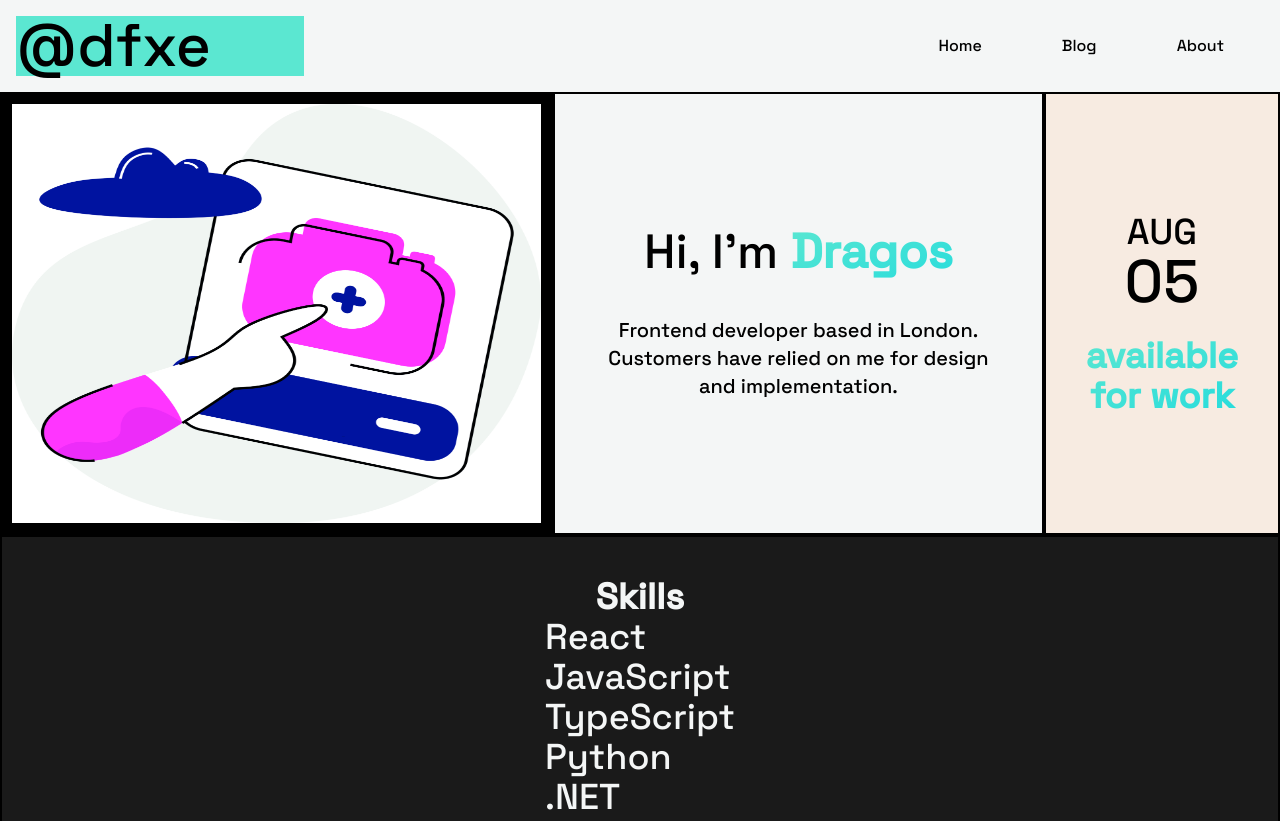
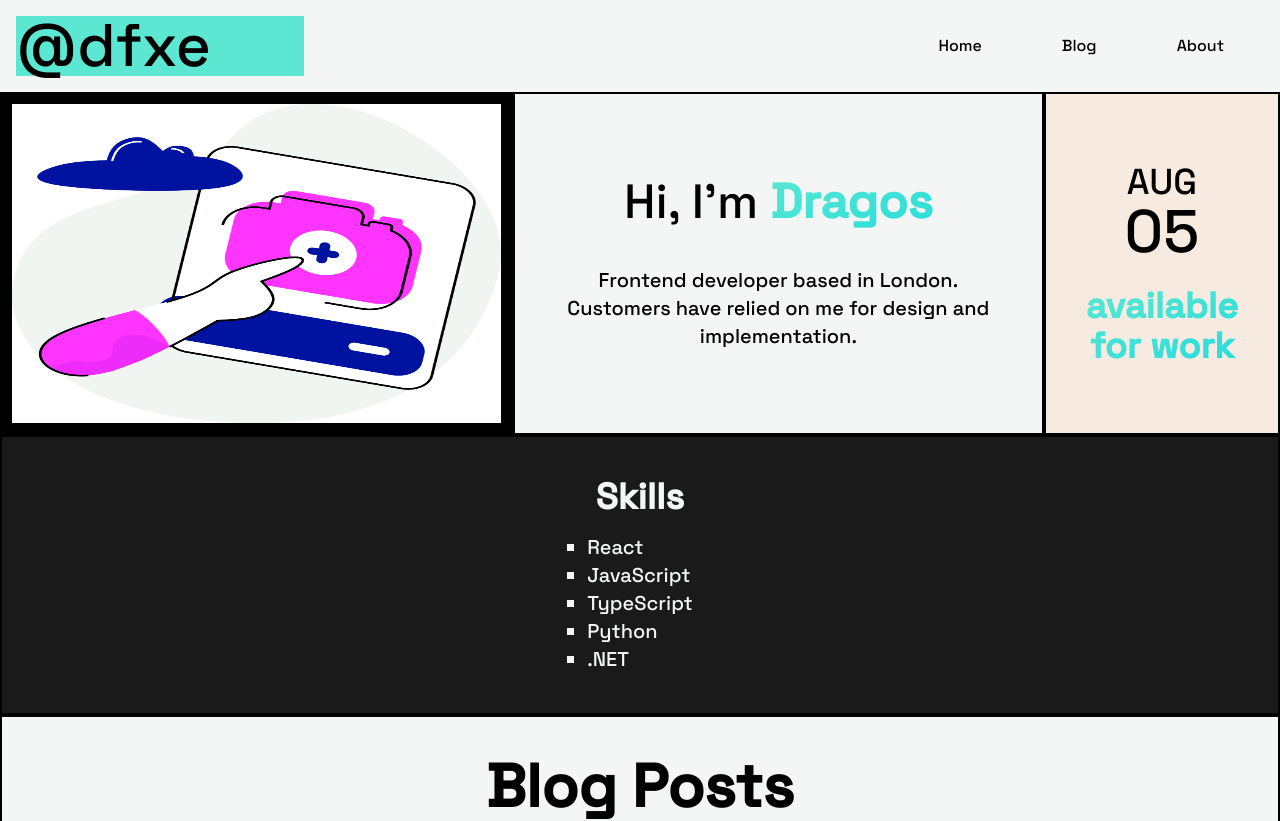
Before and after one commit to dfxe/my-site-updated, a Next.js app in the folder portfolio/: page / in a window 1280 px wide. Shown: the top 821 px of the page. Built offline with nearby package versions, Linux system fonts and the light colour scheme.

Commit message:
Add back to top button

```diff
--- a/portfolio/components/AboutCard/AboutCard.tsx
+++ b/portfolio/components/AboutCard/AboutCard.tsx
@@ -1,4 +1,3 @@
-import React from "react";
 import Card from "../CardPrototypes/Card";
 
 const AboutCard = () => {
--- a/portfolio/components/BackToTopButton/BackToTop.tsx
+++ b/portfolio/components/BackToTopButton/BackToTop.tsx
@@ -6,7 +6,7 @@ const BackToTop = () => {
   useEffect(() => {
     if (typeof window != "undefined")
       window.addEventListener("scroll", () => {
-        if (window.pageYOffset > 300) {
+        if (window.pageYOffset > 300 && window.screen.width < 1024) {
           setShowButton(true);
         } else {
           setShowButton(false);
@@ -23,17 +23,17 @@ const BackToTop = () => {
       });
   };
   return (
-    <div>
+    <>
       {showButton && (
         <button
           onClick={scrollToTop}
-          className="w-24 h-24 absolute float-right z-100 bg-peach"
+          className="w-24 h-24 bottom-24 right-0 fixed z-[1000] bg-peach"
           aria-label="scroll-to-top-button"
         >
-          BTN
+          &#8593;
         </button>
       )}
-    </div>
+    </>
   );
 };
 
--- a/portfolio/components/BlogCard/BlogCard.tsx
+++ b/portfolio/components/BlogCard/BlogCard.tsx
@@ -1,4 +1,3 @@
-import React from "react";
 import Card from "../CardPrototypes/Card";
 import { nanoid } from "nanoid";
 const BlogCard = () => {
--- a/portfolio/components/CardPrototypes/Card.tsx
+++ b/portfolio/components/CardPrototypes/Card.tsx
@@ -1,5 +1,3 @@
-import React from "react";
-
 type Props = {
   children: React.ReactNode;
   borderStyle?: string;
--- a/portfolio/components/CardPrototypes/NoPaddingCard.tsx
+++ b/portfolio/components/CardPrototypes/NoPaddingCard.tsx
@@ -1,5 +1,3 @@
-import React from "react";
-
 type Props = {
   children: React.ReactNode;
   borderStyle?: string;
--- a/portfolio/components/Footer/Footer.tsx
+++ b/portfolio/components/Footer/Footer.tsx
@@ -1,5 +1,3 @@
-import React from "react";
-
 const Footer = () => {
   return (
     <div className="flex flex-col justify-center items-center text-base my-4">
--- a/portfolio/components/PhotoCard/PhotoCard.tsx
+++ b/portfolio/components/PhotoCard/PhotoCard.tsx
@@ -1,4 +1,3 @@
-import React from "react";
 import NoPaddingCard from "../CardPrototypes/NoPaddingCard";
 import Image from "next/image";
 import comingSoonPhoto from "./../../public/photo-coming-soon.png";
@@ -9,14 +8,14 @@ const PhotoCard = ({ borderStyle = "" }) => {
       <Image
         src={comingSoonPhoto}
         alt="A picture placeholder for a picture of me."
-        width={1280}
-        height={1024}
+        width={1080}
+        height={720}
         style={{
           border: "10px solid black",
         }}
         placeholder="blur"
         priority
-        quality={"70"}
+        quality={"95"}
       />
     </NoPaddingCard>
   );
--- a/portfolio/components/Portfolio.tsx
+++ b/portfolio/components/Portfolio.tsx
@@ -1,4 +1,3 @@
-import React from "react";
 import AvailableCard from "./AvailableCard/AvailableCard";
 import Card from "./CardPrototypes/Card";
 import ProjectCard from "./ProjectCard/ProjectCard";
--- a/portfolio/components/ProjectCard/ProjectCard.tsx
+++ b/portfolio/components/ProjectCard/ProjectCard.tsx
@@ -1,4 +1,3 @@
-import React from "react";
 import Card from "../CardPrototypes/Card";
 import Image from "next/image";
 import NumbersPopImage from "../../public/project-images/rmg-1.png";
--- a/portfolio/components/ShowcaseProjectCard/ShowcaseProjectCard.tsx
+++ b/portfolio/components/ShowcaseProjectCard/ShowcaseProjectCard.tsx
@@ -1,4 +1,3 @@
-import React from "react";
 import PatternBayLogo from "../../public/PatternBayLogo";
 import NoPaddingCard from "../CardPrototypes/NoPaddingCard";
 import Image from "next/image";
--- a/portfolio/components/SkillsCard/SkillsCard.tsx
+++ b/portfolio/components/SkillsCard/SkillsCard.tsx
@@ -3,10 +3,11 @@ import Card from "../CardPrototypes/Card";
 const SkillsCard = () => {
   return (
     <Card borderStyle={"border-b-2 bg-card-important"}>
-      <h1 className="text-4xl whitespace-normal lg:whitespace-nowrap font-extrabold text-background text-center">
+      <h1 className="text-4xl whitespace-normal lg:whitespace-nowrap font-extrabold text-background text-center mb-4">
         Skills
       </h1>
-      <ul className=" children:text-background children:text-4xl">
+
+      <ul className=" children:text-background children:text-xl list-square">
         <li>React</li>
 
         <li>JavaScript</li>
--- a/portfolio/tailwind.config.js
+++ b/portfolio/tailwind.config.js
@@ -42,6 +42,14 @@ module.exports = {
         title: "3rem",
       },
     },
+
+    listStyleType: {
+      none: "none",
+      disc: "disc",
+      decimal: "decimal",
+      square: "square",
+      roman: "upper-roman",
+    },
   },
 
   plugins: [
```
Also changed, not shown: 1 other file (tests, documents, lock files or other folders).
